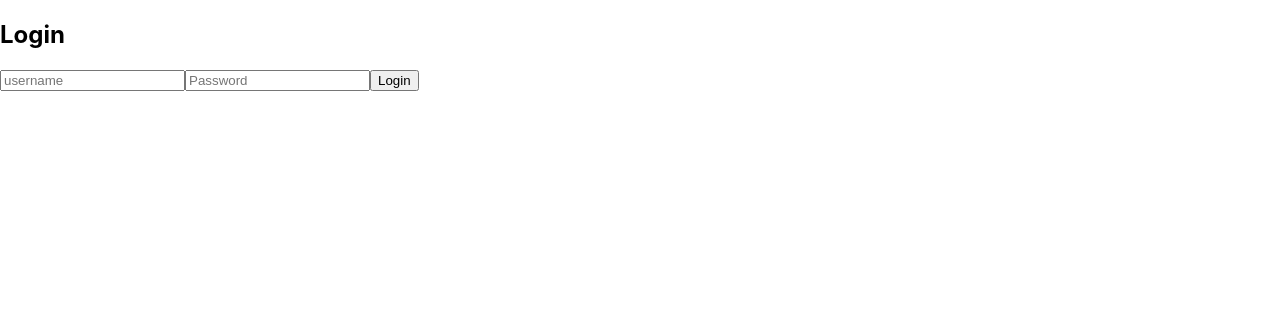
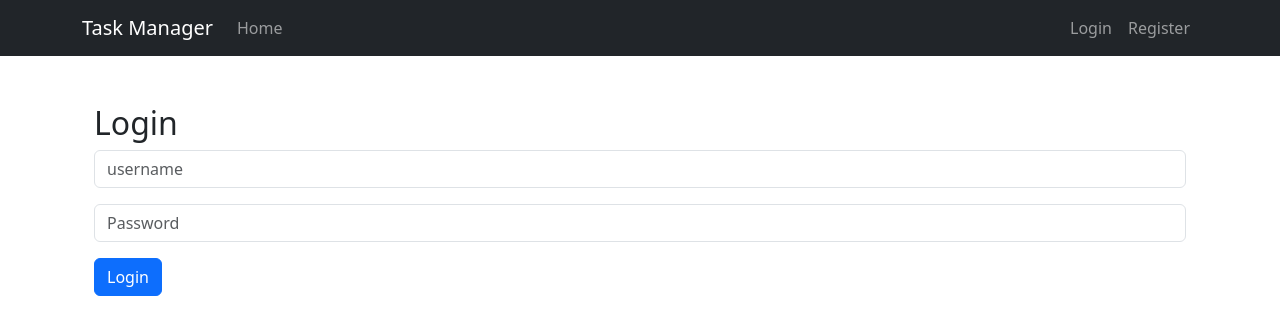
Before and after one commit to shadow-22/taskmanager-frontend, a React (Create React App) app: page /login in a window 1280 px wide. Shown: the top 334 px of the page. Built offline with nearby package versions, Linux system fonts and the light colour scheme.

Commit message:
added navbar

```diff
--- a/package.json
+++ b/package.json
@@ -7,6 +7,7 @@
     "@testing-library/react": "^13.4.0",
     "@testing-library/user-event": "^13.5.0",
     "axios": "^1.7.7",
+    "bootstrap": "^5.3.3",
     "react": "^18.3.1",
     "react-dom": "^18.3.1",
     "react-router-dom": "^6.26.2",
--- a/src/App.js
+++ b/src/App.js
@@ -3,15 +3,21 @@ import { BrowserRouter as Router, Routes, Route } from 'react-router-dom';
 import Register from './components/Register';
 import Login from './components/Login';
 import TaskManager from './components/TaskManager';
+import Home from './components/Home';
+import AppNavbar from './components/AppNavbar';
 
 function App() {
   return (
     <Router>
-      <Routes>
-        <Route path="/register" element={<Register />} />
-        <Route path="/login" element={<Login />} />
-        <Route path="/tasks" element={<TaskManager />} />
-      </Routes>
+      <AppNavbar />
+      <div className="container mt-4">
+        <Routes>
+          <Route path="/" element={<Home />} />
+          <Route path="/register" element={<Register />} />
+          <Route path="/login" element={<Login />} />
+          <Route path="/tasks" element={<TaskManager />} />
+        </Routes>
+      </div>
     </Router>
   );
 }
--- /dev/null
+++ b/src/components/AppNavbar.js
@@ -0,0 +1,54 @@
+import React from 'react';
+import { Link, useNavigate } from 'react-router-dom';
+import { Navbar, Nav, Container, Button } from 'react-bootstrap';
+
+const AppNavbar = () => {
+    const navigate = useNavigate();
+
+    const handleLogout = () => {
+      localStorage.removeItem('token');
+      navigate('/login');
+    };
+
+    return (
+      <Navbar bg="dark" variant="dark" expand="lg">
+        <Container>
+          {/* Navbar Brand */}
+          <Navbar.Brand as={Link} to="/">Task Manager</Navbar.Brand>
+
+          {/* Toggle Button for Mobile View */}
+          <Navbar.Toggle aria-controls="basic-navbar-nav" />
+
+          {/* Navbar Links */}
+          <Navbar.Collapse id="basic-navbar-nav">
+            <Nav className="me-auto">
+              {/* Home Link */}
+              <Nav.Link as={Link} to="/">Home</Nav.Link>
+
+              {/* Tasks Link (only visible when logged in) */}
+              {localStorage.getItem('token') && <Nav.Link as={Link} to="/tasks">Tasks</Nav.Link>}
+            </Nav>
+
+            {/* Right Aligned Links for Login/Logout */}
+            <Nav className="ms-auto">
+              {/* Show "Login" link if not logged in */}
+              {!localStorage.getItem('token') ? (
+                <>
+                  <Nav.Link as={Link} to="/login">Login</Nav.Link>
+                  <Nav.Link as={Link} to="/register">Register</Nav.Link>
+                </>
+              ) : (
+                <>
+                  <Button variant="outline-light" onClick={handleLogout}>
+                    Logout
+                  </Button>
+                </>
+              )}
+            </Nav>
+          </Navbar.Collapse>
+        </Container>
+      </Navbar>
+    );
+  };
+
+export default AppNavbar;
--- /dev/null
+++ b/src/components/Home.js
@@ -0,0 +1,21 @@
+import React from 'react';
+import { Link } from 'react-router-dom';
+
+const Home = () => {
+  return (
+    <div style={{ textAlign: 'center', marginTop: '100px' }}>
+      <h1>Welcome to Task Manager</h1>
+      <p>Please choose an option:</p>
+      <div>
+        <Link to="/login">
+          <button style={{ margin: '10px' }}>Login</button>
+        </Link>
+        <Link to="/register">
+          <button style={{ margin: '10px' }}>Register</button>
+        </Link>
+      </div>
+    </div>
+  );
+};
+
+export default Home;
--- a/src/components/Login.js
+++ b/src/components/Login.js
@@ -10,6 +10,12 @@ const Login = () => {
 
   const handleSubmit = async (e) => {
     e.preventDefault();
+
+    if (!username || !password) {
+      setError('Username and password are required.');
+      return;
+    }
+
     try {
       const response = await axios.post('/api/login/', { username, password });
       localStorage.setItem('token', response.data.token);
@@ -17,14 +23,16 @@ const Login = () => {
     } catch (error) {
       setError('Login failed. Check your credentials.');
     }
+
   };
 
   return (
-    <div>
+    <div className="container mt-5">
       <h2>Login</h2>
-      <form onSubmit={handleSubmit}>
+      <form onSubmit={handleSubmit} className="form-group">
         <input
           type="text"
+          className="form-control mb-3"
           placeholder="username"
           value={username}
           onChange={(e) => setusername(e.target.value)}
@@ -32,14 +40,15 @@ const Login = () => {
         />
         <input
           type="password"
+          className="form-control mb-3"
           placeholder="Password"
           value={password}
           onChange={(e) => setPassword(e.target.value)}
           required
         />
-        <button type="submit">Login</button>
+        <button type="submit" className="btn btn-primary">Login</button>
       </form>
-      {error && <p style={{ color: 'red' }}>{error}</p>}
+      {error && <p className="text-danger mt-3">{error}</p>}
     </div>
   );
 };
--- a/src/components/Register.js
+++ b/src/components/Register.js
@@ -3,6 +3,7 @@ import axios from 'axios';
 import { useNavigate } from 'react-router-dom';
 
 const Register = () => {
+  const [username, setUsername] = useState('');
   const [email, setEmail] = useState('');
   const [password, setPassword] = useState('');
   const [error, setError] = useState('');
@@ -10,8 +11,14 @@ const Register = () => {
 
   const handleSubmit = async (e) => {
     e.preventDefault();
+
+    if (!username || !email || !password || password.length < 6) {
+      setError('All fields are required, and password must be at least 6 characters.');
+      return;
+    }
+
     try {
-      await axios.post('/api/register/', { email, password });
+      await axios.post('/api/register/', { username, email, password });
       navigate('/login');
     } catch (error) {
       setError('Registration failed. Try again.');
@@ -22,6 +29,13 @@ const Register = () => {
     <div>
       <h2>Register</h2>
       <form onSubmit={handleSubmit}>
+      <input
+          type="text"
+          placeholder="Username"
+          value={username}
+          onChange={(e) => setUsername(e.target.value)} // Handle username input
+          required
+        />
         <input
           type="email"
           placeholder="Email"
--- a/src/components/TaskItem.js
+++ b/src/components/TaskItem.js
@@ -4,6 +4,19 @@ import axios from 'axios';
 const TaskItem = ({ task, token, setTasks, tasks }) => {
   const [isEditing, setIsEditing] = useState(false);
   const [editedTask, setEditedTask] = useState(task);
+
+
+  const handleToggleComplete = async () => {
+    try {
+      const updatedTask = { ...task, is_completed: !task.is_completed };
+      const response = await axios.put(`/api/tasks/${task.id}/`, updatedTask, {
+        headers: { Authorization: `Token ${token}` },
+      });
+      setTasks(tasks.map(t => (t.id === task.id ? response.data : t)));
+    } catch (error) {
+      alert('Failed to update task completion status.');
+    }
+  };
 
   const handleUpdateTask = async () => {
     try {
@@ -41,7 +54,12 @@ const TaskItem = ({ task, token, setTasks, tasks }) => {
         </>
       ) : (
         <>
-          <span>{task.title}</span>
+          <input
+            type="checkbox"
+            checked={task.is_completed}
+            onChange={handleToggleComplete}
+          />
+          <span style={{ textDecoration: task.is_completed ? 'line-through' : 'none' }}>{task.title}</span>
           <button onClick={() => setIsEditing(true)}>Edit</button>
           <button onClick={handleDeleteTask}>Delete</button>
         </>
--- a/src/index.js
+++ b/src/index.js
@@ -3,6 +3,7 @@ import ReactDOM from 'react-dom/client';
 import './index.css';
 import App from './App';
 import reportWebVitals from './reportWebVitals';
+import 'bootstrap/dist/css/bootstrap.min.css';
 
 const root = ReactDOM.createRoot(document.getElementById('root'));
 root.render(
```
Also changed, not shown: 1 other file (tests, documents, lock files or other folders).
